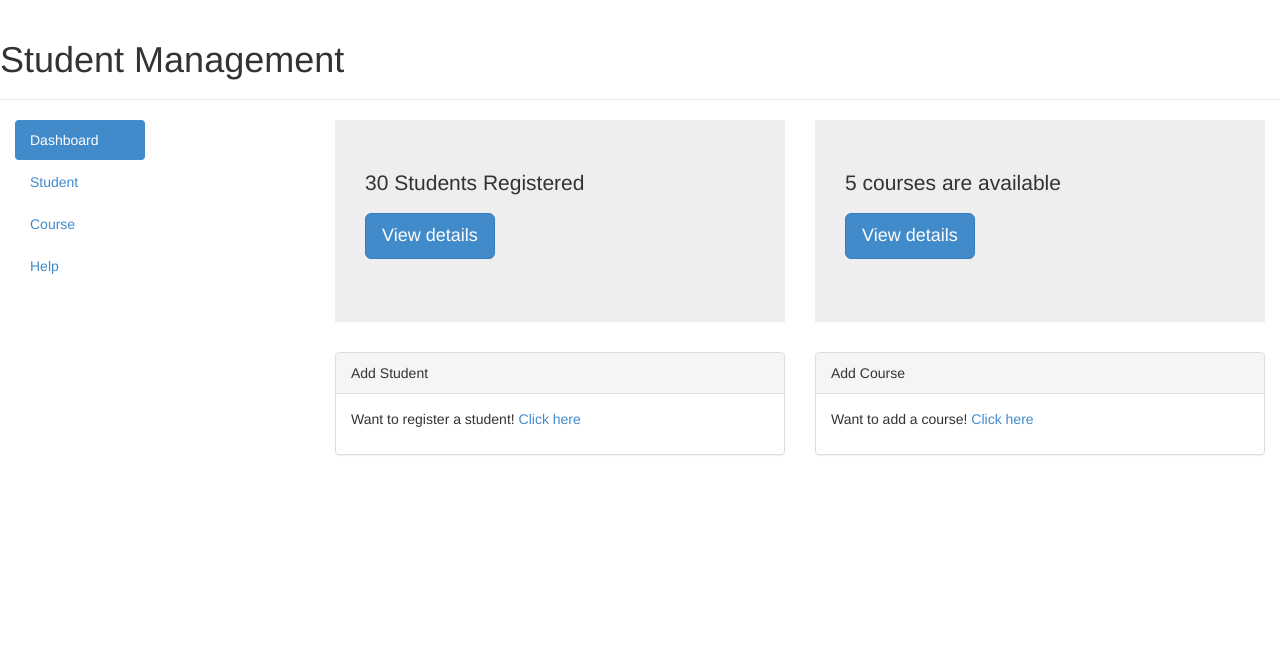
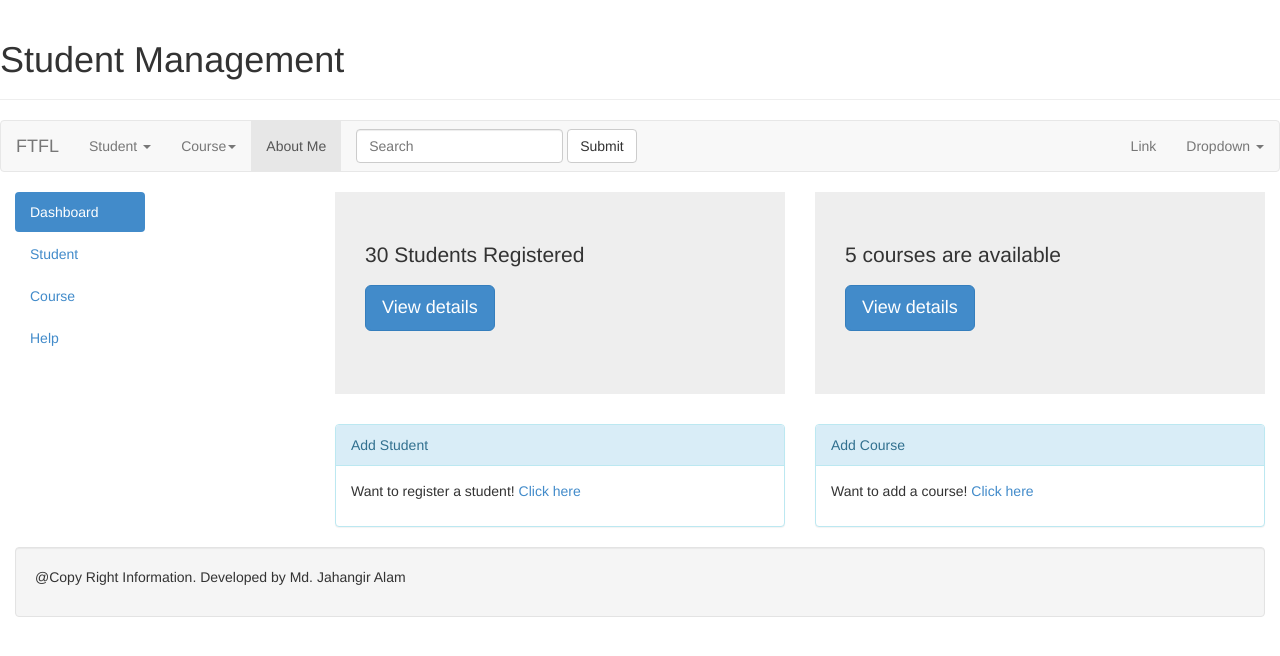
Before and after one commit to jahangiralamdiu/PhpCrud, a PHP site: page /dashboard.html in a window 1280 px wide. Shown: the top 656 px of the page. Run offline with PHP 8.4, Linux system fonts and the light colour scheme; some libraries are stand-ins or nearby versions.

Commit message:
add menu bar

```diff
--- a/dashboard.html
+++ b/dashboard.html
@@ -34,11 +34,79 @@ and open the template in the editor.
 
             <div class="row">
 
+                <nav class="navbar navbar-default" role="navigation">
+
+                    <!-- Brand and toggle get grouped for better mobile display -->
+                    <div class="navbar-header">
+                        <button type="button" class="navbar-toggle" data-toggle="collapse" data-target="#bs-example-navbar-collapse-1">
+                            <span class="sr-only">Toggle navigation</span>
+                            <span class="icon-bar"></span>
+                            <span class="icon-bar"></span>
+                            <span class="icon-bar"></span>
+                        </button>
+                        <a class="navbar-brand" href="#">FTFL</a>
+                    </div>
+
+                    <!-- Collect the nav links, forms, and other content for toggling -->
+                    <div class="collapse navbar-collapse" id="bs-example-navbar-collapse-1">
+                        <ul class="nav navbar-nav">
+
+                            <li class="dropdown">
+                                <a href="#" class="dropdown-toggle" data-toggle="dropdown">Student <span class="caret"></span></a>
+                                <ul class="dropdown-menu" role="menu">
+                                    <li><a href="http://localhost/PhpCrud/student/index.php">Students</a></li>
+                                    <li><a href="http://localhost/PhpCrud/student/studentregistration.php">Add New</a></li>
+                                    <li class="divider"></li>
+                                    <li><a href="http://localhost/PhpCrud/student/studentregistration.php">View</a></li>
+
+                                </ul>
+                            </li>
+
+                             <li class="dropdown">
+                                <a href="#" class="dropdown-toggle" data-toggle="dropdown">Course<span class="caret"></span></a>
+                                <ul class="dropdown-menu" role="menu">
+                                    <li><a href="http://localhost/PhpCrud/course/index.php">courses</a></li>
+                                    <li><a href="http://localhost/PhpCrud/course/courseregistration.php">Add New</a></li>
+                                    <li class="divider"></li>
+                                    <li><a href="http://localhost/PhpCrud/course/courseregistration.php">View</a></li>
+
+                                </ul>
+                            </li>
+
+                            <li class="active"><a href="#">About Me</a></li>
+                        </ul>
+                        <form class="navbar-form navbar-left" role="search">
+                            <div class="form-group">
+                                <input type="text" class="form-control" placeholder="Search">
+                            </div>
+                            <button type="submit" class="btn btn-default">Submit</button>
+                        </form>
+                        <ul class="nav navbar-nav navbar-right">
+                            <li><a href="#">Link</a></li>
+                            <li class="dropdown">
+                                <a href="#" class="dropdown-toggle" data-toggle="dropdown">Dropdown <span class="caret"></span></a>
+                                <ul class="dropdown-menu" role="menu">
+                                    <li><a href="#">Action</a></li>
+                                    <li><a href="#">Another action</a></li>
+                                    <li><a href="#">Something else here</a></li>
+                                    <li class="divider"></li>
+                                    <li><a href="#">Separated link</a></li>
+                                </ul>
+                            </li>
+                        </ul>
+                    </div><!-- /.navbar-collapse -->
+
+                </nav>
+
+            </div>
+
+            <div class="row">
+
                 <div class="col-md-3">
 
                     <ul class="nav nav-pills nav-stacked col-md-6 ">
 
-                        <li class="active"><a href="#">Dashboard</a></li>
+                        <li class="active"><a href="dashboard.html">Dashboard</a></li>
                         <li><a href="student/index.php">Student</a></li>
                         <li><a href="course/index.php">Course</a></li>
                         <li><a href="#">Help</a></li>
@@ -54,7 +122,7 @@ and open the template in the editor.
                         <div class="col-md-6">
                             <div class="jumbotron">
                                 <p>30 Students Registered</p>
-                                <p><a class="btn btn-primary btn-lg" role="button">View details</a></p>
+                                <p><a href="student/index.php" class="btn btn-primary btn-lg" role="button">View details</a></p>
                             </div>
                         </div>
 
@@ -64,7 +132,7 @@ and open the template in the editor.
 
                                 <p>5 courses are available</p>
 
-                                <p><a class="btn btn-primary btn-lg" role="button">View details</a></p>
+                                <p><a href="course/index.php" class="btn btn-primary btn-lg" role="button">View details</a></p>
 
                             </div>
                         </div>
@@ -75,13 +143,13 @@ and open the template in the editor.
 
                         <div class="col-md-6">
 
-                            <div class="panel panel-default">
+                            <div class="panel panel-info">
 
                                 <div class="panel-heading">Add Student</div>
 
                                 <div class="panel-body">
 
-                                    <p>Want to register a student! <a href="sutdent/studentregistration.php">Click here</a></p>
+                                    <p>Want to register a student! <a href="student/studentregistration.php">Click here</a></p>
 
                                 </div>
                             </div>
@@ -91,7 +159,7 @@ and open the template in the editor.
 
                         <div class="col-md-6">
 
-                            <div class="panel panel-default">
+                            <div class="panel panel-info">
 
                                 <div class="panel-heading">Add Course</div>
 
@@ -109,6 +177,14 @@ and open the template in the editor.
 
             </div>
 
+            <div class="row">
+                <div class="col-md-12">
+                    <div class="well">
+                        <p>@Copy Right Information. Developed by Md. Jahangir Alam</p>
+                    </div>
+                </div>
+            </div>
+
         </div>
 
         <!-- jQuery (necessary for Bootstrap's JavaScript plugins) -->
```
Also changed, not shown: course/courseassign.php (added, +108 -0 lines), course/courseregistration.php (added, +92 -0 lines), course/index.php (+4 -4 lines), course/registration.php (added, +21 -0 lines), student/index.php (+5 -5 lines), student/registration.php (added, +48 -0 lines), student/studentregistration.php (added, +93 -0 lines).
